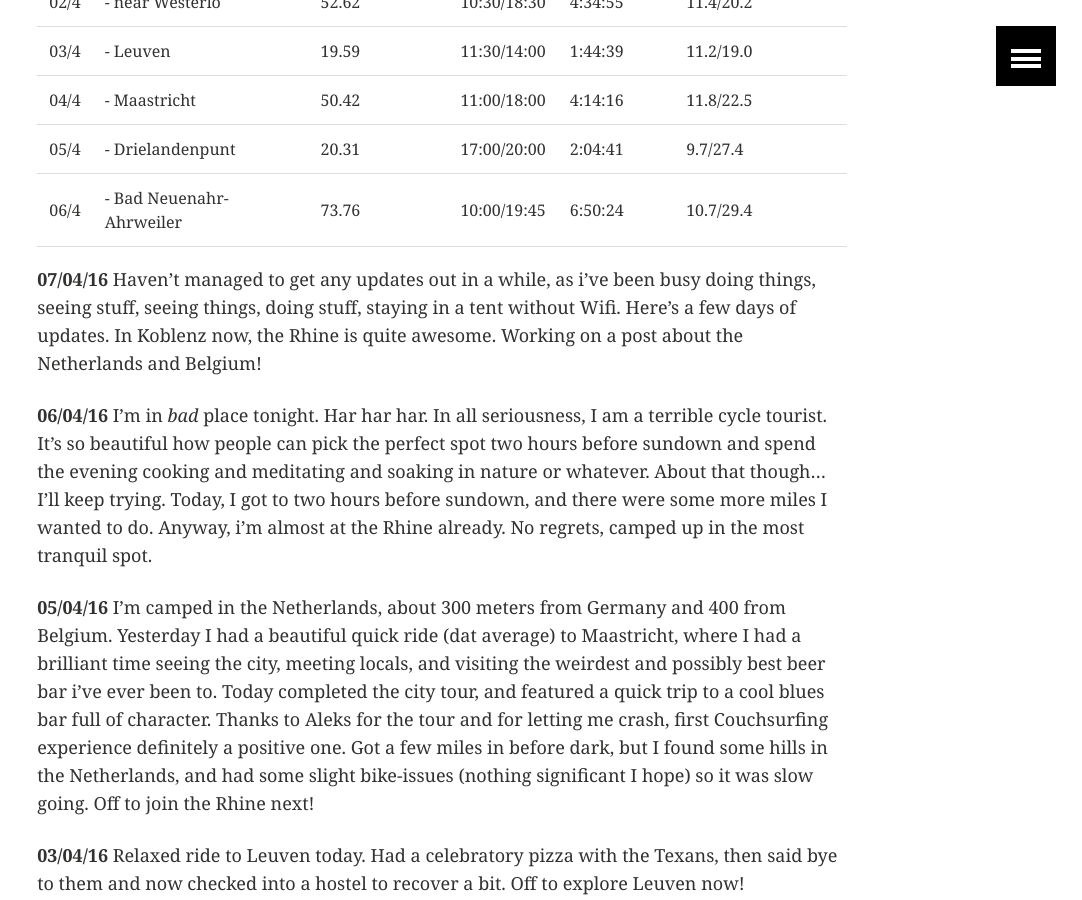
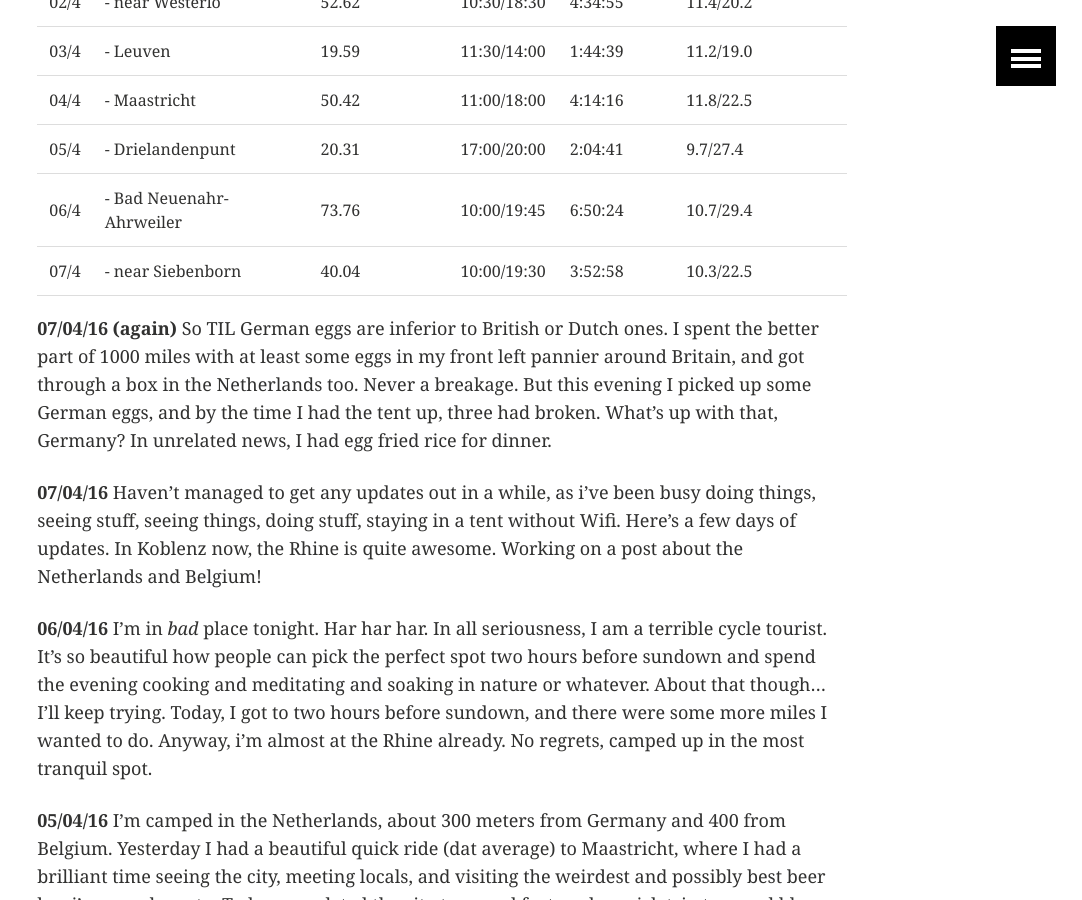
Before and after one commit to ArthurStart/git-blog, a Jekyll site: the page built from _posts/touring/2016-03-24-Quick-Update.md, in a window 1280 px wide and 900 px high, scrolled down 803 px. Shown: the whole window, without its empty margins (198-1280 px from the left). Built offline with Jekyll 4.4.1, drawn with Linux system fonts in a browser that asks for light colours; comment, search, counter and statistics services are not loaded.

Commit message:
Update from a campsite

```diff
--- a/_posts/touring/2016-03-24-Quick-Update.md
+++ b/_posts/touring/2016-03-24-Quick-Update.md
@@ -24,6 +24,10 @@ image:
 | 04/4 | - Maastricht           | 50.42 | 11:00/18:00 | 4:14:16 | 11.8/22.5 |
 | 05/4 | - Drielandenpunt       | 20.31 | 17:00/20:00 | 2:04:41 |  9.7/27.4 |
 | 06/4 | - Bad Neuenahr-Ahrweiler | 73.76 | 10:00/19:45 | 6:50:24 | 10.7/29.4 |
+| 07/4 | - near Siebenborn      | 40.04 | 10:00/19:30 | 3:52:58 | 10.3/22.5 |
+
+**07/04/16 (again)**
+So TIL German eggs are inferior to British or Dutch ones. I spent the better part of 1000 miles with at least some eggs in my front left pannier around Britain, and got through a box in the Netherlands too. Never a breakage. But this evening I picked up some German eggs, and by the time I had the tent up, three had broken. What's up with that, Germany? In unrelated news, I had egg fried rice for dinner.
 
 **07/04/16**
 Haven't managed to get any updates out in a while, as i've been busy doing things, seeing stuff, seeing things, doing stuff, staying in a tent without Wifi. Here's a few days of updates. In Koblenz now, the Rhine is quite awesome. Working on a post about the Netherlands and Belgium!
```
